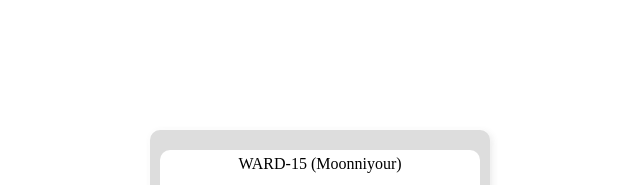
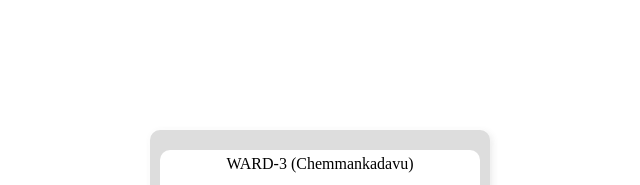
Before and after one commit to mhdanasvp/kt-rabeeb, a plain HTML site: page index.html in a window 1280 px wide. Shown: the top 185 px of the page, 320-960 px from the left. Drawn offline with Linux system fonts and the light colour scheme.

Commit message:
final commit

```diff
--- a/index.html
+++ b/index.html
@@ -88,7 +88,7 @@
 <body>
     <div class="parent">
         <div class="wrapper">
-            <p>WARD-15 (Moonniyour)<p>
+            <p>WARD-3 (Chemmankadavu)<p>
                 <p>(press the button)</p>
             <table>
                 <th>
```
